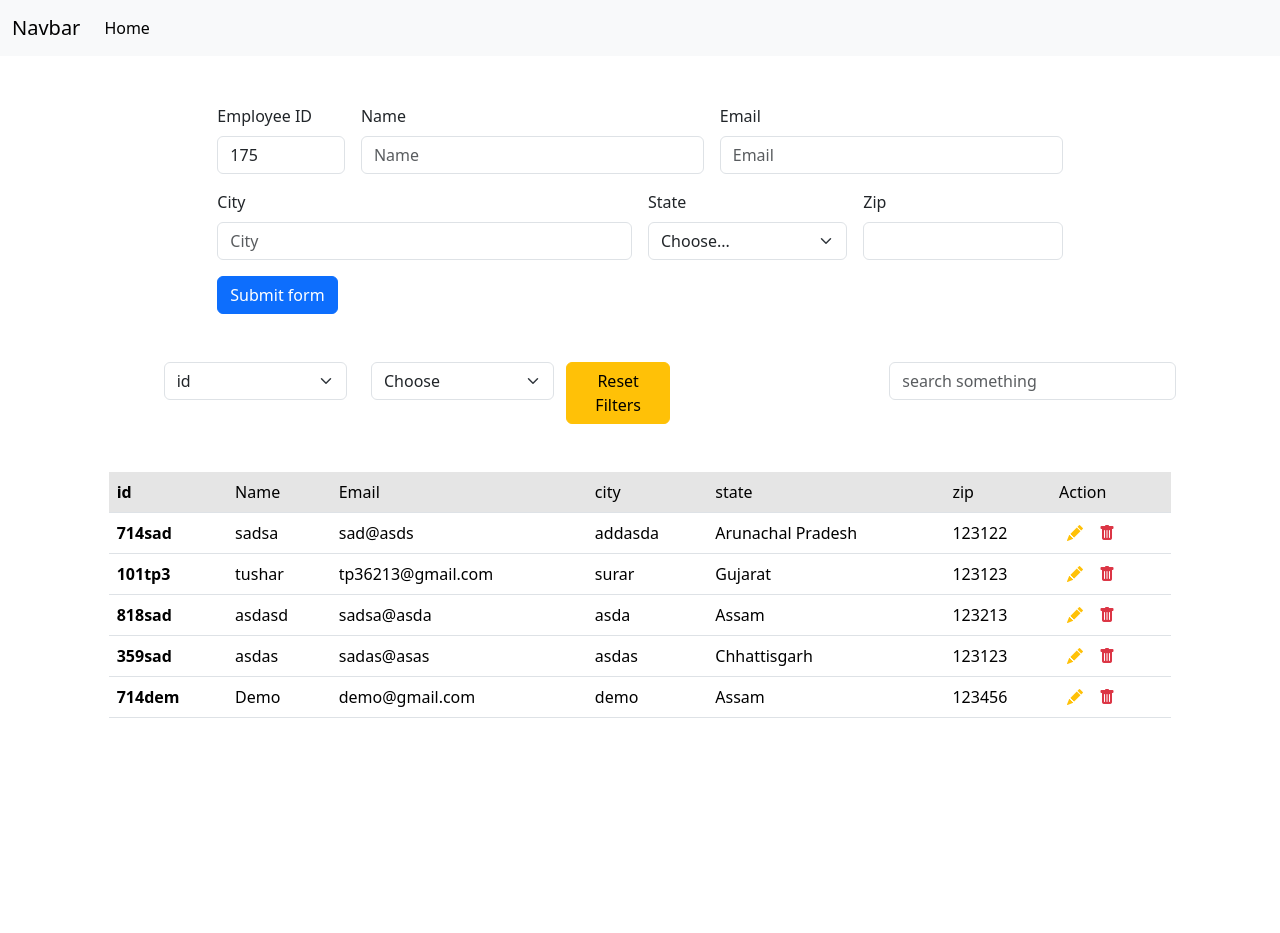
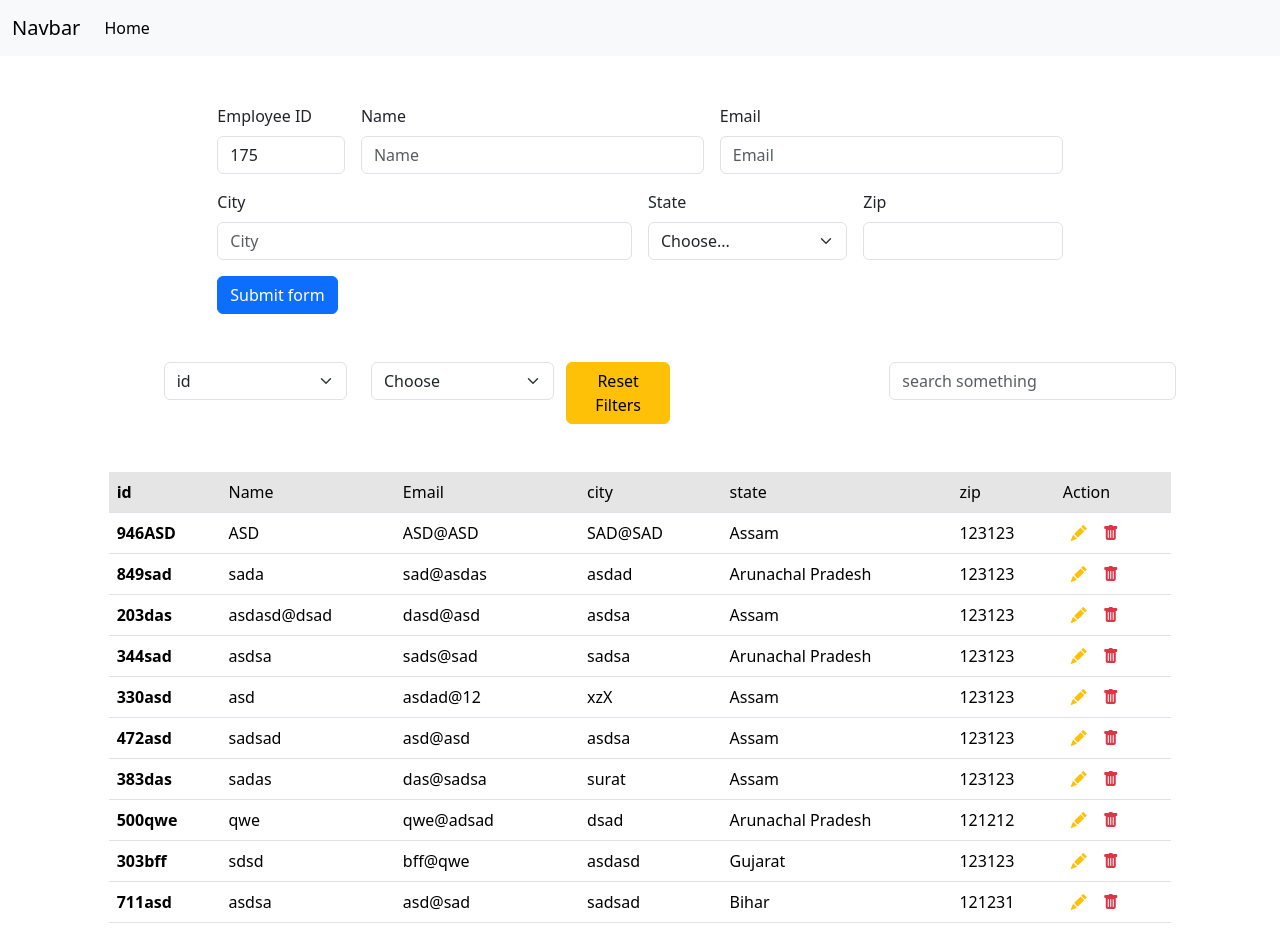
Before and after one commit to tusharpatil1907/angular-crud-app, an Angular app: page / in a window 1280 px wide. Shown: the top 933 px of the page. Before the commit the page ends 800 px from the top, so only its background shows below. Built offline with nearby package versions, Linux system fonts and the light colour scheme; data requests are answered from the project's data file.

Commit message:
reloafd i

```diff
--- a/db.json
+++ b/db.json
@@ -1,44 +1,140 @@
 {
   "Employees": [
     {
-      "id": "714sad",
-      "name": "sadsa",
-      "email": "sad@asds",
-      "city": "addasda",
-      "state": "Arunachal Pradesh",
-      "zip": "123122"
+      "id": "946ASD",
+      "name": "ASD",
+      "email": "ASD@ASD",
+      "city": "SAD@SAD",
+      "state": "Assam",
+      "zip": "123123"
     },
     {
-      "id": "101tp3",
-      "name": "tushar",
-      "email": "tp36213@gmail.com",
-      "city": "surar",
+      "id": "849sad",
+      "name": "sada",
+      "email": "sad@asdas",
+      "city": "asdad",
+      "state": "Arunachal Pradesh",
+      "zip": "123123"
+    },
+    {
+      "id": "203das",
+      "name": "asdasd@dsad",
+      "email": "dasd@asd",
+      "city": "asdsa",
+      "state": "Assam",
+      "zip": "123123"
+    },
+    {
+      "id": "344sad",
+      "name": "asdsa",
+      "email": "sads@sad",
+      "city": "sadsa",
+      "state": "Arunachal Pradesh",
+      "zip": "123123"
+    },
+    {
+      "id": "330asd",
+      "name": "asd",
+      "email": "asdad@12",
+      "city": "xzX",
+      "state": "Assam",
+      "zip": "123123"
+    },
+    {
+      "id": "472asd",
+      "name": "sadsad",
+      "email": "asd@asd",
+      "city": "asdsa",
+      "state": "Assam",
+      "zip": "123123"
+    },
+    {
+      "id": "383das",
+      "name": "sadas",
+      "email": "das@sadsa",
+      "city": "surat",
+      "state": "Assam",
+      "zip": "123123"
+    },
+    {
+      "id": "500qwe",
+      "name": "qwe",
+      "email": "qwe@adsad",
+      "city": "dsad",
+      "state": "Arunachal Pradesh",
+      "zip": "121212"
+    },
+    {
+      "id": "303bff",
+      "name": "sdsd",
+      "email": "bff@qwe",
+      "city": "asdasd",
       "state": "Gujarat",
       "zip": "123123"
     },
     {
-      "id": "818sad",
-      "name": "asdasd",
-      "email": "sadsa@asda",
-      "city": "asda",
-      "state": "Assam",
+      "id": "711asd",
+      "name": "asdsa",
+      "email": "asd@sad",
+      "city": "sadsad",
+      "state": "Bihar",
+      "zip": "121231"
+    },
+    {
+      "id": "464asd",
+      "name": "sdasdsa",
+      "email": "asdsd@sad",
+      "city": "fdgfdgfd",
+      "state": "Arunachal Pradesh",
       "zip": "123213"
     },
     {
-      "id": "359sad",
-      "name": "asdas",
-      "email": "sadas@asas",
-      "city": "asdas",
-      "state": "Chhattisgarh",
+      "id": "866asd",
+      "name": "adasd",
+      "email": "asds@sad",
+      "city": "asdsa@sas",
+      "state": "Assam",
       "zip": "123123"
     },
     {
-      "id": "714dem",
-      "name": "Demo",
-      "email": "demo@gmail.com",
-      "city": "demo",
+      "id": "997asd",
+      "name": "dasd",
+      "email": "asdsa@asdasd",
+      "city": "asdsad",
+      "state": "Bihar",
+      "zip": "213123"
+    },
+    {
+      "id": "326asd",
+      "name": "asdsa",
+      "email": "asdsa@sadas",
+      "city": "sadsad",
       "state": "Assam",
-      "zip": "123456"
+      "zip": "123123"
+    },
+    {
+      "id": "75dsa",
+      "name": "zcxz",
+      "email": "dsadsa@sad",
+      "city": "sadsad",
+      "state": "Goa",
+      "zip": "123123"
+    },
+    {
+      "id": "958asd",
+      "name": "sadsa",
+      "email": "asd@asd",
+      "city": "asdsa",
+      "state": "Assam",
+      "zip": "213223"
+    },
+    {
+      "id": "641tp2",
+      "name": "tusahr",
+      "email": "tp236@sa",
+      "city": "adsa",
+      "state": "Assam",
+      "zip": "111111"
     }
   ]
 }
--- a/src/app/app.component.ts
+++ b/src/app/app.component.ts
@@ -18,8 +18,11 @@ id!:string|number
 
   handleChild1Event() {
     console.log('Event received from Child 1');
-    this.triggerApiCall = !this.triggerApiCall;
+    this.triggerApiCall = true;
   }
+
+  onDataFetched() {
+    this.triggerApiCall = false; }
 
 
 
--- a/src/app/components/employeelist/employeelist.component.html
+++ b/src/app/components/employeelist/employeelist.component.html
@@ -36,7 +36,7 @@
     <button class="btn btn-warning col-sm-1 " (click)="resetFilters()">Reset Filters</button>
     <div class="col-sm-2"></div>
     <!-- <button class="btn btn-primary col-sm-1"  type="submit">apply Filter</button> -->
-    <div class="col-sm-3"><input type="text" placeholder="search something" name="inpval" [(ngModel)]="inpval"
+    <div class="col-sm-3"><input type="search" (click)="resetFilters()" placeholder="search something" name="inpval" [(ngModel)]="inpval"
             class="form-control"></div>
 
 
@@ -60,7 +60,7 @@
             </thead>
             <tbody>
                 @if (filteredData) {
-                @for (item of filteredData | search: inpval ; track $index) {
+                @for (item of filteredData | search: inpval  ; track $index) {
                 <tr>
                     <th>{{item.id}}</th>
                     <td>{{item.name}}</td>
@@ -77,28 +77,10 @@
                     </td>
                 </tr>
                 }
+                }@else{
+                        no data found
                 }
-                @else{
 
-                @for (item of employeeDetail; track $index) {
-
-                <tr>
-                    <th>{{item.id}}</th>
-                    <td>{{item.name}}</td>
-                    <td>{{item.email}}</td>
-                    <td>{{item.city}}</td>
-                    <td>{{item.state}}</td>
-                    <td>{{item.zip}}</td>
-                    <td>
-                        <!-- <a class="p-2" href=""><i class="bi bi-plus-circle-fill text-success"></i></a> -->
-                        <a class="p-2" (click)="senduserId(item.id)"><i class="bi bi-pencil-fill text-warning"></i></a>
-                        <!-- <a class="p-2" (click)="editEmployee(item); $event.preventDefault();"><i class="bi bi-pencil-fill text-warning"></i></a> -->
-                        <a class="p-2" (click)="deleteEmployee(item.id); $event.preventDefault();"><i
-                                class="bi bi-trash-fill text-danger"></i></a>
-                    </td>
-                </tr>
-                }
-                }
 
 
             </tbody>
--- a/src/app/components/employeelist/employeelist.component.ts
+++ b/src/app/components/employeelist/employeelist.component.ts
@@ -11,27 +11,33 @@ import { SearchPipe } from '../../search.pipe';
   standalone: true,
   imports: [JsonPipe, FormsModule,SearchPipe, CommonModule],
   templateUrl: './employeelist.component.html',
-  styleUrls: ['./employeelist.component.css'], // Fixed typo here
+  styleUrls: ['./employeelist.component.css'],
 })
 export class EmployeelistComponent implements OnInit, OnChanges {
   @Input() triggerApiCall: boolean = false;
   @Output() dataFetched = new EventEmitter<void>();
-  employeeDetail: any[] = []; // Initialize as an empty array
+  employeeDetail: any[] = [];
   keySelection!: string;
   keys!: string[];
   valueSelection!: string
   specificValues?: string[]
 
-  filteredData!: any
+  filteredData!: User[]
 
-  searchval!:any
-inpval: any;
+ //search input search bar
+  inpval: any;
 
-  // searchTerm: string = '';
+
+  //search input options
+  searchTerm: string = '';
+
+
+
 
   constructor(private EmployeeService: EmployeeService, private http: HttpClient) { }
 
   ngOnInit(): void {
+
     this.fetchEmployeeData();
   }
 
@@ -39,20 +45,10 @@ inpval: any;
     if (changes['triggerApiCall'] && changes['triggerApiCall'].currentValue) {
       this.callApi();
     }
+    // this.fetchEmployeeData();
+    this.resetTrigger();
+
   }
-
-  // fetchEmployeeData() {
-  //   this.EmployeeService.getData().subscribe(
-  //     (resp: any) => {
-  //       console.log(resp);
-  //       this.employeeDetail = resp;
-  //       this.getKeys(this.employeeDetail);
-  //     },
-  //     (error) => {
-  //       console.error('Error fetching employee data:', error);
-  //     }
-  //   );
-  // }
 
   fetchEmployeeData() {
     this.EmployeeService.getData().subscribe(
@@ -60,6 +56,7 @@ inpval: any;
         console.log(resp);
         this.employeeDetail = resp;
         this.filteredData = resp;
+
         this.getKeys(this.employeeDetail);
       },
       (error) => {
@@ -69,9 +66,16 @@ inpval: any;
   }
 
   callApi() {
-    this.fetchEmployeeData();
-    this.resetTrigger();
+
+      this.EmployeeService.getData().subscribe((resp: any) => {
+        console.log(resp);
+        this.employeeDetail = resp;
+      });
+
+    // this.fetchEmployeeData();
+    // this.resetTrigger();
   }
+
 
   resetTrigger() {
     this.dataFetched.emit();
@@ -83,15 +87,17 @@ inpval: any;
   }
 
   deleteEmployee(id: string): void {
-    this.EmployeeService.deleteEmployee(id).subscribe(
-      () => {
-        console.log('Employee deleted');
-        this.employeeDetail = this.employeeDetail.filter((employee: any) => employee.id !== id); // Update the UI
-      },
-      (error) => {
-        console.error('Error deleting employee:', error);
-      }
-    );
+    if(confirm("are you sure")){
+
+      this.EmployeeService.deleteEmployee(id).subscribe(
+        () => {console.log('Employee deleted');
+          this.employeeDetail = this.employeeDetail.filter((employee: any) => employee.id !== id);
+          this.fetchEmployeeData()
+        },(error) => {
+          console.error('Error deleting employee:', error);
+        }
+      );
+    }
   }
   uniqueKeys!: string[]
   getKeys(data: any[]) {
@@ -104,7 +110,7 @@ inpval: any;
   }
 
 
-  getFilteredData(): string[] | undefined {
+  getFilteredData(): any | undefined {
     if (!this.keySelection) {
       console.log('No key selected');
       return;
@@ -115,7 +121,7 @@ inpval: any;
       .filter(value => value !== undefined);
 
 
-    return Array.from(new Set(values));
+    return new Set(values);
   }
 
   onSelectionChange(event: any) {
@@ -163,28 +169,4 @@ inpval: any;
     this.filteredData = this.employeeDetail;
     console.log('Filters reset');
   }
-
-//search
-onSearchChange(searchvalue: any): void {
-  if(searchvalue){
-    this.searchval = searchvalue;
-    this.filterEmployees();
-  }
-  else{
-    this.searchval = this.employeeDetail
-  }
 }
-
-filterEmployees(): void {
-
-    this.filteredData = this.employeeDetail.filter(employee =>
-      Object.values(employee).some(value =>
-        String(value).toLowerCase().includes(this.searchval)
-      )
-    );
-
-    // this.filteredData = this.employeeDetail;
-
-}
-
-}
--- a/src/app/search.pipe.ts
+++ b/src/app/search.pipe.ts
@@ -1,4 +1,5 @@
 import { Pipe, PipeTransform } from '@angular/core';
+import { User } from './components/employeeform/employeeform.component';
 
 @Pipe({
   name: 'search',
@@ -6,7 +7,7 @@ import { Pipe, PipeTransform } from '@angular/core';
 })
 export class SearchPipe implements PipeTransform {
 
-  transform(items: any[], searchTerm: string): any[] {
+  transform(items: User[], searchTerm: string): User[] {
     if (!items || !searchTerm) {
       return items;
     }
```
Also changed, not shown: src/app/demo.pipe.ts (added, +13 -0 lines), 1 other file (tests, documents, lock files or other folders).
